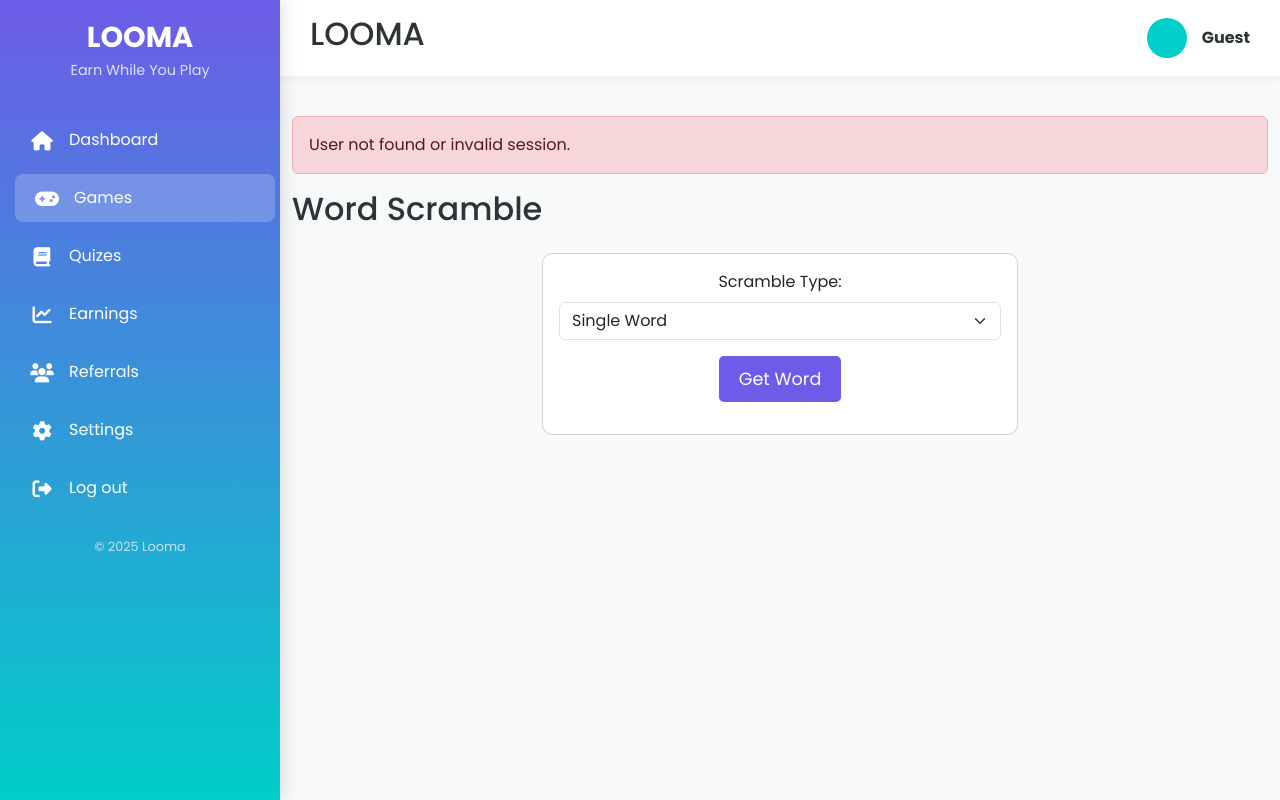
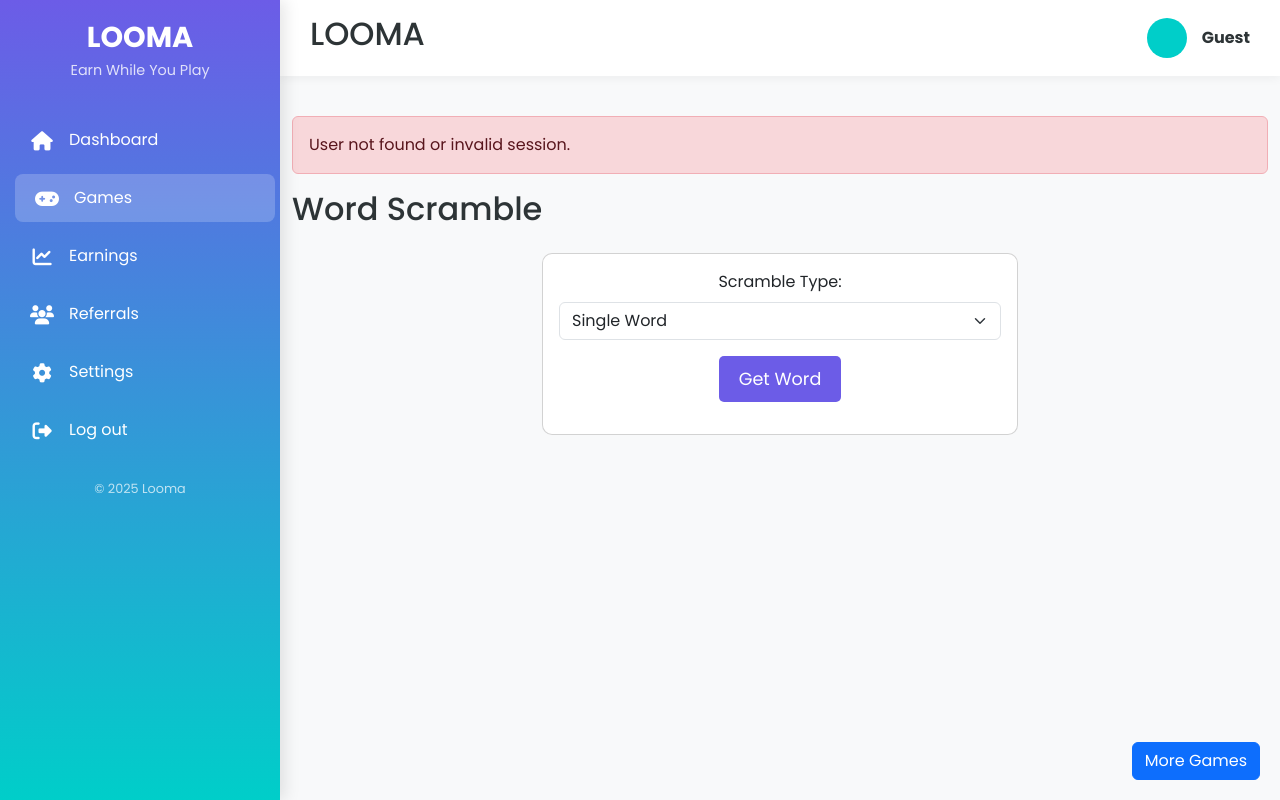
Before and after one commit to osumba404/looma, a PHP site: page /new/word-scramble-game.php in a window 1280 px wide. Run offline with PHP 8.4, Linux system fonts and the light colour scheme; the visitor is signed in with stand-in values (Sample User, id 1); data that the repository does not hold is empty.

Commit message:
separated the spin and word sacramble game

```diff
--- a/spin-game.php
+++ b/spin-game.php
@@ -398,6 +398,10 @@ if (count($name_parts) >= 1) {
         </div>
     </div>
 
+    <div>
+        <a href="games.php" class="btn btn-primary" style="position: fixed; bottom: 20px; right: 20px; z-index: 1000;">More Games</a>
+    </div>
+
     <!-- Mobile Bottom Navigation -->
     <div class="mobile-bottom-nav">
         <a href="index1.php" class="mobile-nav-item">
--- a/word-scramble-game.php
+++ b/word-scramble-game.php
@@ -263,7 +263,6 @@ if (count($name_parts) >= 1) {
         <nav class="nav flex-column">
             <a href="index1.php" class="nav-link"><i class="fas fa-home"></i><span>Dashboard</span></a>
             <a href="games.php" class="nav-link active"><i class="fas fa-gamepad"></i><span>Games</span></a>
-            <a href="questions.php" class="nav-link"><i class="fas fa-book"></i><span>Quizes</span></a>
             <a href="wallet1.php" class="nav-link"><i class="fas fa-chart-line"></i><span>Earnings</span></a>
             <a href="referrals.php" class="nav-link"><i class="fas fa-users"></i><span>Referrals</span></a>
             <a href="settings.php" class="nav-link"><i class="fas fa-cog"></i><span>Settings</span></a>
@@ -360,6 +359,9 @@ if (count($name_parts) >= 1) {
             </div>
         </div>
     </div>
+    <div>
+        <a href="games.php" class="btn btn-primary" style="position: fixed; bottom: 20px; right: 20px; z-index: 1000;">More Games</a>
+    </div>
 
     <!-- Mobile Bottom Navigation -->
     <div class="mobile-bottom-nav">
```
